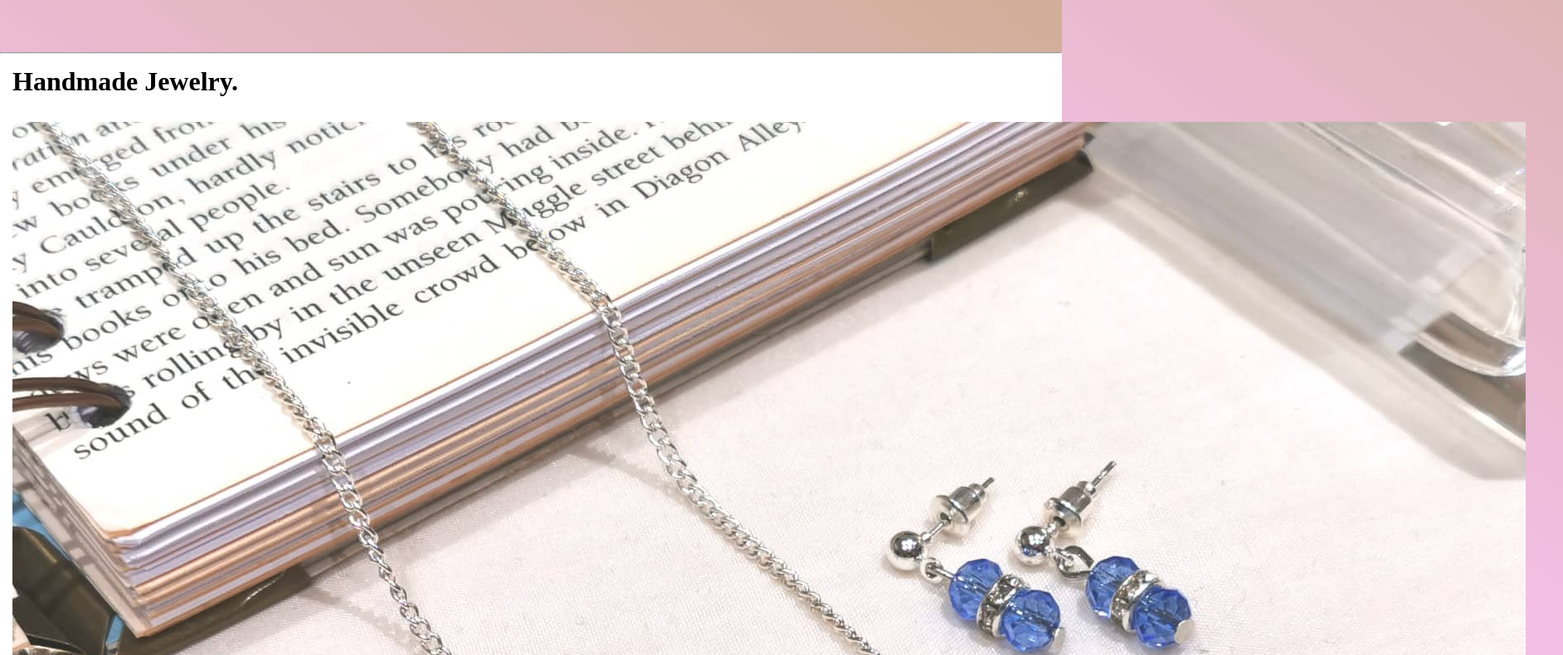
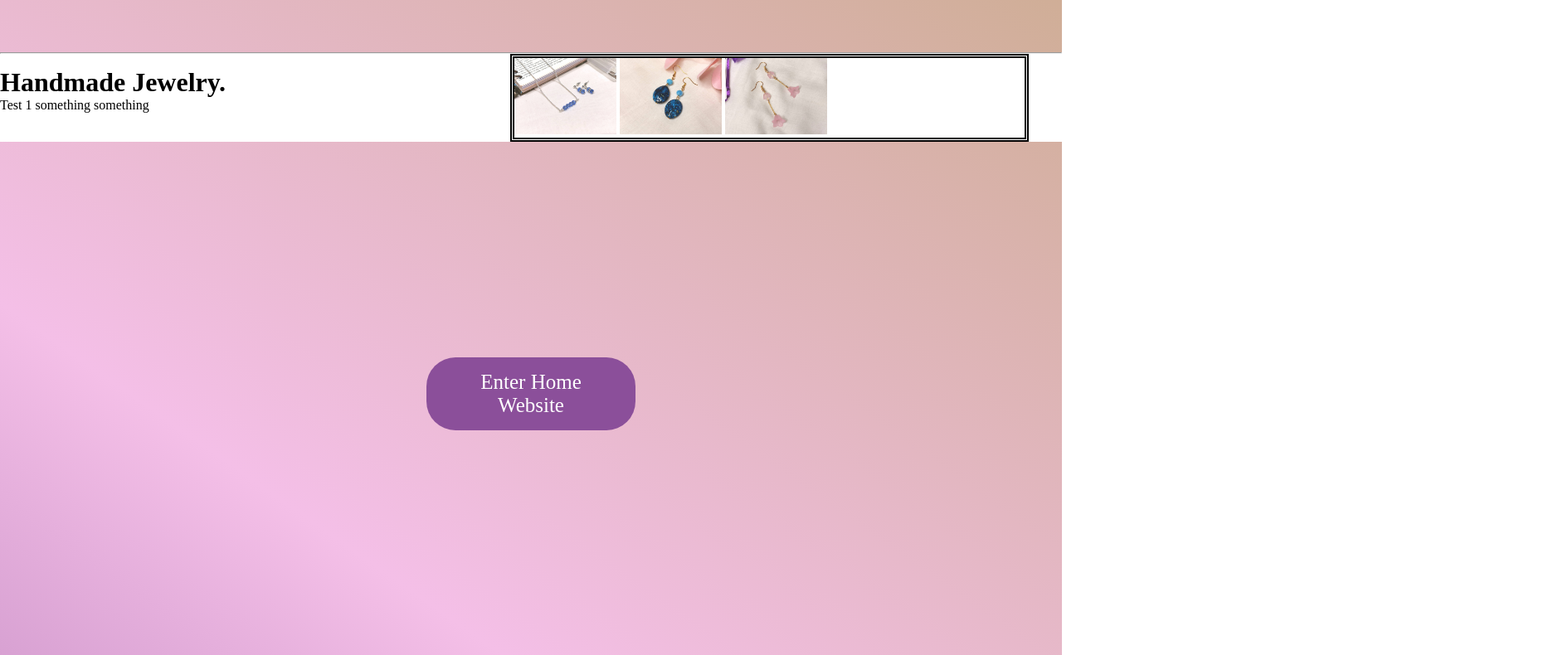
Before and after one commit to AllynnAlvarico/IyeannaAccessoriesWebsite, a plain HTML site: page index.html in a window 1280 px wide. Shown: the part 647-1437 px from the top of the page at 83% size, 1884 px wide, since content can reach past the window. Drawn offline with Linux system fonts and the light colour scheme.

Commit message:
Fixing your code

```diff
--- a/CSS/landPageCss.css
+++ b/CSS/landPageCss.css
@@ -94,14 +94,49 @@ body {
 	padding: 15px;
 }
 
-.col-6 {
+/*Start This is the left text*/
+h1 {
+  text-align: left;
+}
+
+p {
+    text-align: left;
+}
+
+.test1 {
 	width: 50%;
+	align: left;
+	margin-top: 1em;
+	margin-bottom: 1em;
 }
+
+/*End This is the left text*/
+
+
+/*Start This is the right image*/
+.images {
+    width: 50%;
+    border="1em";
+}
+
+.images1 {
+    width: 100%;
+    border: double 5px black;
+    inline: right;
+}
+
+.img-responsive {
+    width: 20%;
+    inline: right;
+}
+
+/*End This is the right image*/
 
 .column img {
 	margin-top: 12px;
 	border-radius: 40px;
 	border: double 5px white;
+
 }
 
 /* Clear floats after the columns */
@@ -136,11 +171,11 @@ body {
 	display: flex;
 }
 
-.img-reponsive {
+/*.img-reponsive {
 	width: 100%;
 	height: auto;
 }
-
+*/
 /* ----------------------------------------------
 * Generated by Animista on 2022-10-31 22:51:3
 * Licensed under FreeBSD License.
--- a/index.html
+++ b/index.html
@@ -25,35 +25,41 @@
 	</header>
 	<hr>
 	<main class="mainBox">
-		<div class="row">
-			<div class="col-6">
-				<h1>Handmade Jewelry.</h1>
+<!--		<div class="row">-->
+			<div class="test1">
+				<div class="set1">
+					<h1>Handmade Jewelry.</h1>
+					<p>Test 1 something something</p>
+				</div>
 			</div>
-			<div class="col-6">
-				<img class="img-responsive" src="images/Products/sets/set3.jpg">
-				<img class="img-responsive" src="images/Products/earrings/stoneBlueEar.jpg">
-				<img class="img-responsive" src="images/Products/earrings/tulipPink.jpg">
+			<div class="images">
+				<div class="images1">
+					<img class="img-responsive" src="images/Products/sets/set3.jpg" />
+					<img class="img-responsive" src="images/Products/earrings/stoneBlueEar.jpg"/>
+					<img class="img-responsive" src="images/Products/earrings/tulipPink.jpg">
+				</div>
+				<div class="images2">
+<!--					<img src="images/Products/sets/set3.jpg">-->
+<!--					<img src="images/Products/earrings/stoneBlueEar.jpg">-->
+<!--					<img src="images/Products/earrings/tulipPink.jpg">-->
+				</div>
+			</div>
+			<section class="col-6">
 
-			</div>
-
-			<section class="col-6">
-				<img src="images/Products/sets/set3.jpg">
-				<img src="images/Products/earrings/stoneBlueEar.jpg">
-				<img src="images/Products/earrings/tulipPink.jpg">
 
 				<div class="column">
 					<div>
-						<img src="images/Products/bracelets/313806758_1199610543922626_8303138782912045960_n.jpg">
-						<img src="images/Products/313814321_1233362240563178_6480861900068835749_n.jpg">
-						<img src="images/Products/313527231_1097759347773277_978964965273969900_n.jpg">
+<!--						<img src="images/Products/bracelets/313806758_1199610543922626_8303138782912045960_n.jpg">-->
+<!--						<img src="images/Products/313814321_1233362240563178_6480861900068835749_n.jpg">-->
+<!--						<img src="images/Products/313527231_1097759347773277_978964965273969900_n.jpg">-->
 					</div>
 				</div>
 
 				<div class="column">
-					<img src="images/Products/313788239_866884014470758_5923507930678465130_n.jpg">
+<!--					<img src="images/Products/313788239_866884014470758_5923507930678465130_n.jpg">-->
 				</div>
 			</section>
-		</div>
+<!--		</div>-->
 
 
 	</main>
```
